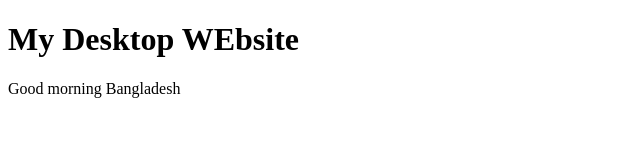
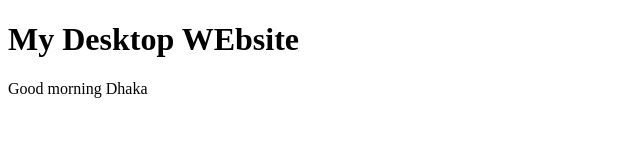
Before and after one commit to Tanvir477/my-second-website, a plain HTML site: page index.html in a window 1280 px wide. Shown: the full height of the page, 0-640 px from the left. Drawn offline with Linux system fonts and the light colour scheme.

Commit message:
Update index.html

```diff
--- a/index.html
+++ b/index.html
@@ -9,7 +9,7 @@
 <body>
     <h1>My Desktop WEbsite</h1>
     <div>
-        <p>Good morning Bangladesh</p>
+        <p>Good morning Dhaka</p>
     </div>
 
 </body>
```
